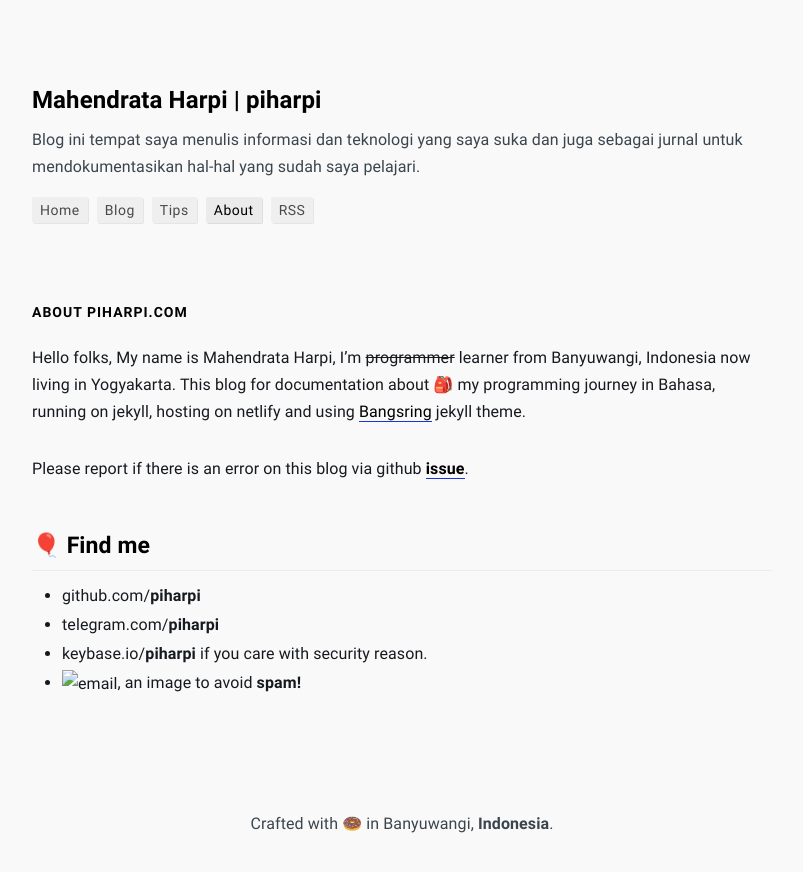
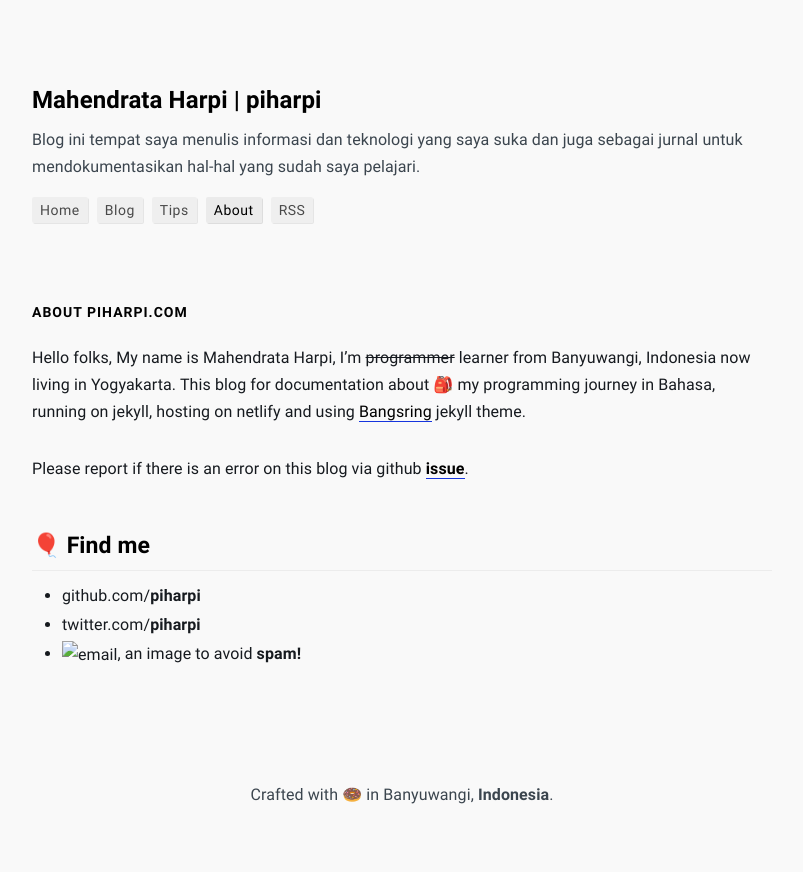
Before and after one commit to piharpi/piharpi.com, a Jekyll site: the page built from about.md, in a window 1280 px wide. Shown: the top 872 px of the page, without its empty margins (238-1041 px from the left). Built offline with Jekyll 4.4.1, drawn with Linux system fonts in a browser that asks for light colours.

Commit message:
delete keybase contact

```diff
--- a/about.md
+++ b/about.md
@@ -11,6 +11,5 @@ Please report if there is an error on this blog via github  **[issue](https://gi
 
 ### 🎈 Find me
 - github.com/**piharpi**
-- telegram.com/**piharpi**
-- keybase.io/**piharpi** if you care with security reason.
+- twitter.com/**piharpi**
 - ![email](https://piharpi.github.io/bangsring/assets/img/email.png), an image to avoid **spam!**
```
